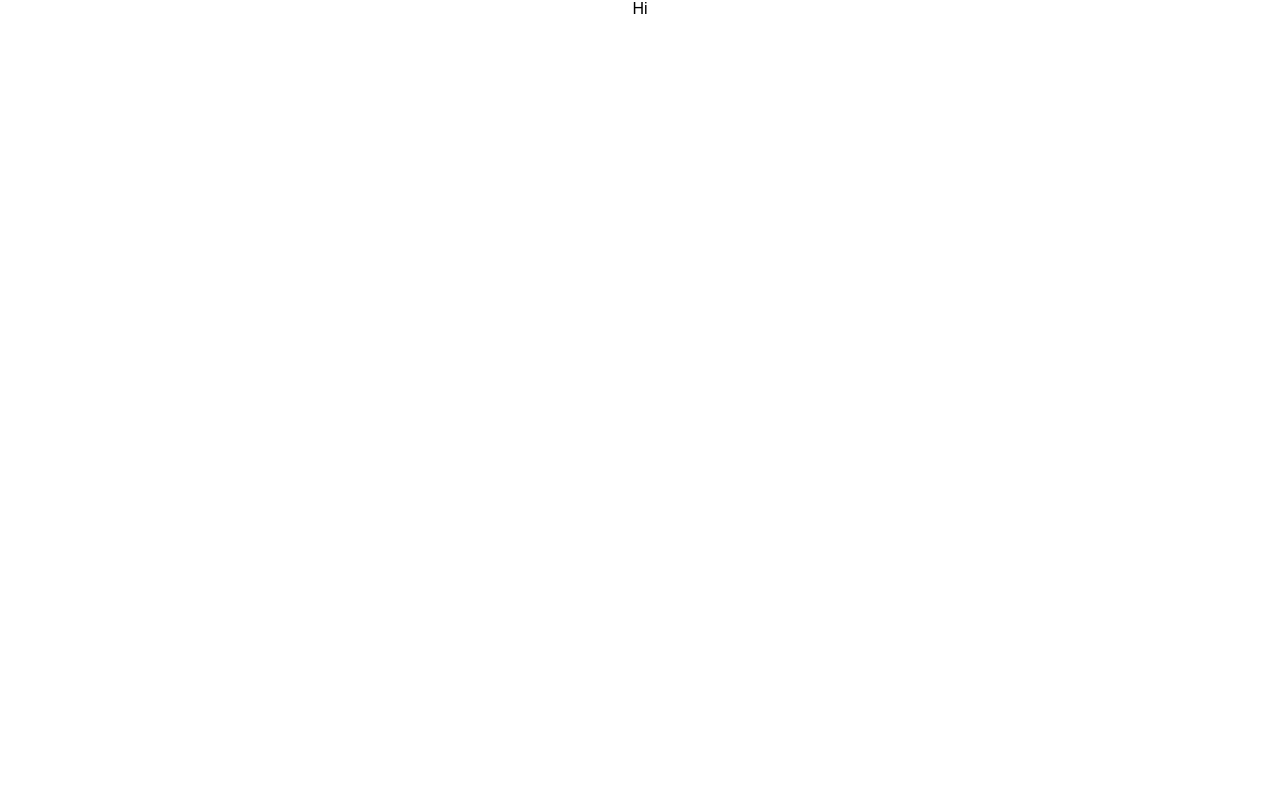
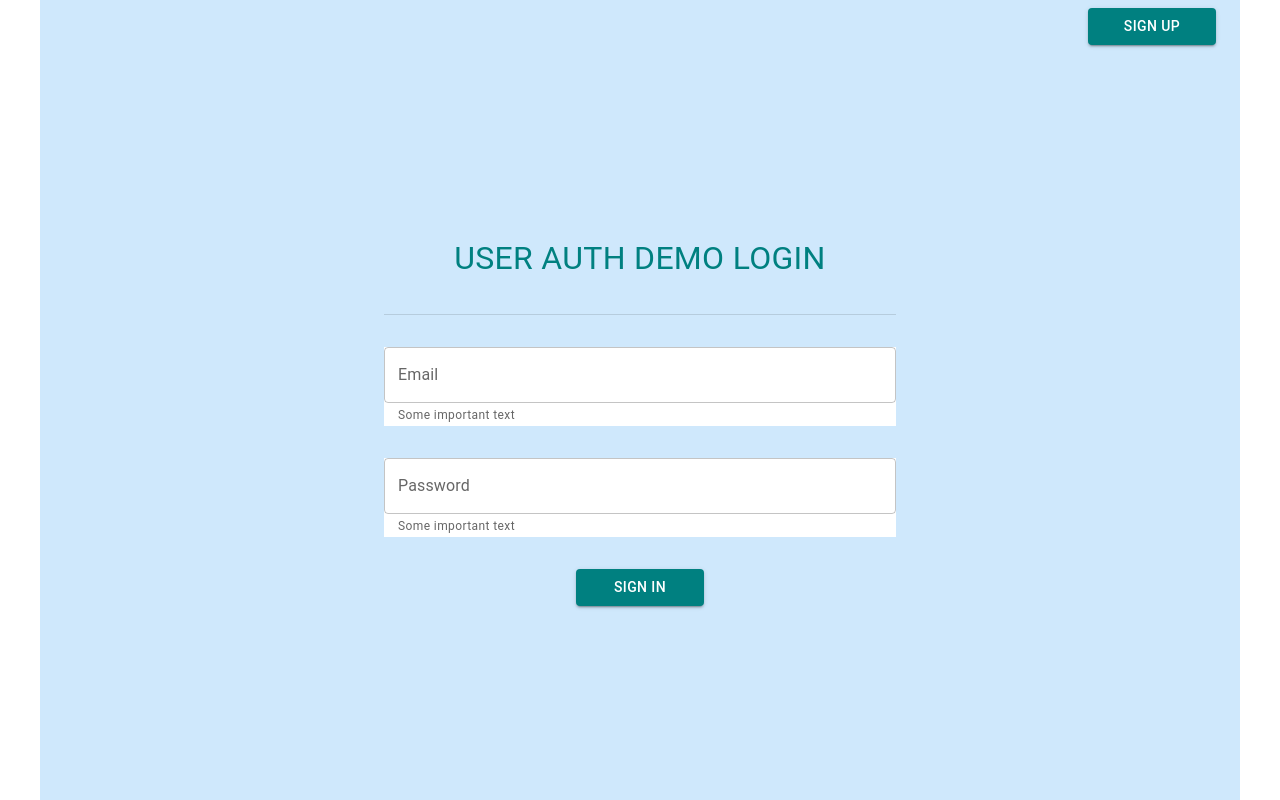
Before and after one commit to shubham-rp/user-auth-mern-demo-frontend, a React (Create React App) app: page /login in a window 1280 px wide. Built offline with nearby package versions, Linux system fonts and the light colour scheme.

Commit message:
Login Page UI with Routes Setup

```diff
--- a/package.json
+++ b/package.json
@@ -9,7 +9,10 @@
     "axios": "^1.5.1",
     "react": "^18.2.0",
     "react-dom": "^18.2.0",
-    "react-scripts": "^5.0.1"
+    "react-hook-form": "^7.47.0",
+    "react-router-dom": "^6.17.0",
+    "react-scripts": "^5.0.1",
+    "tss-react": "^4.9.2"
   },
   "scripts": {
     "start": "react-scripts start",
--- a/src/App.css
+++ b/src/App.css
@@ -1,28 +1,3 @@
 .App {
   text-align: center;
 }
-
-.App-logo {
-  animation: App-logo-spin infinite 20s linear;
-  height: 80px;
-}
-
-.App-header {
-  background-color: #222;
-  height: 150px;
-  padding: 20px;
-  color: white;
-}
-
-.App-intro {
-  font-size: large;
-}
-
-@keyframes App-logo-spin {
-  from {
-    transform: rotate(0deg);
-  }
-  to {
-    transform: rotate(360deg);
-  }
-}
--- a/src/App.js
+++ b/src/App.js
@@ -1,10 +1,24 @@
 import React, { Component } from "react";
+import { BrowserRouter as Router, Routes, Route } from "react-router-dom";
+import Dashboard from "./pages/Dashboard";
+import Login from "./pages/Login";
+import SignUp from "./pages/SignUp";
 
 import "./App.css";
 
 class App extends Component {
   render() {
-    return <div className="App">Hi</div>;
+    return (
+      <div className="App">
+        <Router>
+          <Routes>
+            <Route exact path="/dashboard" element={<Dashboard />} />
+            <Route exact path="/login" element={<Login />} />
+            <Route exact path="/signup" element={<SignUp />} />
+          </Routes>
+        </Router>
+      </div>
+    );
   }
 }
 
--- a/src/pages/Login.js
+++ b/src/pages/Login.js
@@ -1,7 +1,96 @@
 import React from "react";
+import { Link } from "react-router-dom";
+import {
+  Container,
+  CssBaseline,
+  Box,
+  Button,
+  Divider,
+  Stack,
+  TextField,
+  Typography,
+} from "@mui/material";
+import { makeStyles } from "tss-react/mui";
+
+const useStyles = makeStyles()((theme) => {
+  return {
+    loginContainer: {
+      backgroundColor: "#cfe8fc",
+      height: "100vh",
+    },
+    signUpLink: {
+      height: "5vh",
+      textAlign: "right",
+    },
+    signUpButton: {
+      marginTop: "8px",
+      width: "128px",
+      backgroundColor: "teal",
+      textDecoration: "none",
+      color: "white",
+    },
+    loginBox: {
+      height: "95vh",
+      display: "flex",
+      justifyContent: "center",
+      alignItems: "center",
+    },
+    loginHeading: {
+      fontSize: "32px",
+      color: "teal",
+    },
+    loginTextField: {
+      width: "512px",
+      backgroundColor: "white",
+    },
+    loginButton: {
+      width: "128px",
+      backgroundColor: "teal",
+    },
+  };
+});
 
 function Login() {
-  return <div>Login</div>;
+  const { classes } = useStyles();
+  return (
+    <>
+      <CssBaseline />
+      <Container maxWidth="lg" className={classes.loginContainer}>
+        <Box className={classes.signUpLink}>
+          <Link to="/signup">
+            <Button variant="contained" className={classes.signUpButton}>
+              Sign Up
+            </Button>
+          </Link>
+        </Box>
+        <Box className={classes.loginBox}>
+          <Stack spacing={4} alignItems="center">
+            <Typography className={classes.loginHeading}>
+              {" "}
+              USER AUTH DEMO LOGIN{" "}
+            </Typography>
+            <Divider flexItem />
+            <TextField
+              className={classes.loginTextField}
+              variant="outlined"
+              label="Email"
+              helperText="Some important text"
+            />
+            <TextField
+              className={classes.loginTextField}
+              variant="outlined"
+              label="Password"
+              type="password"
+              helperText="Some important text"
+            />
+            <Button variant="contained" className={classes.loginButton}>
+              Sign In
+            </Button>
+          </Stack>
+        </Box>
+      </Container>
+    </>
+  );
 }
 
 export default Login;
```
Also changed, not shown: 1 other file (tests, documents, lock files or other folders).
